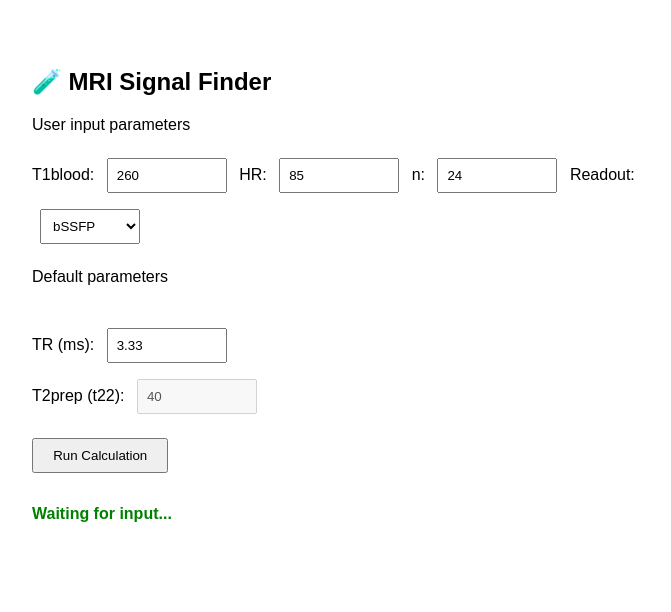
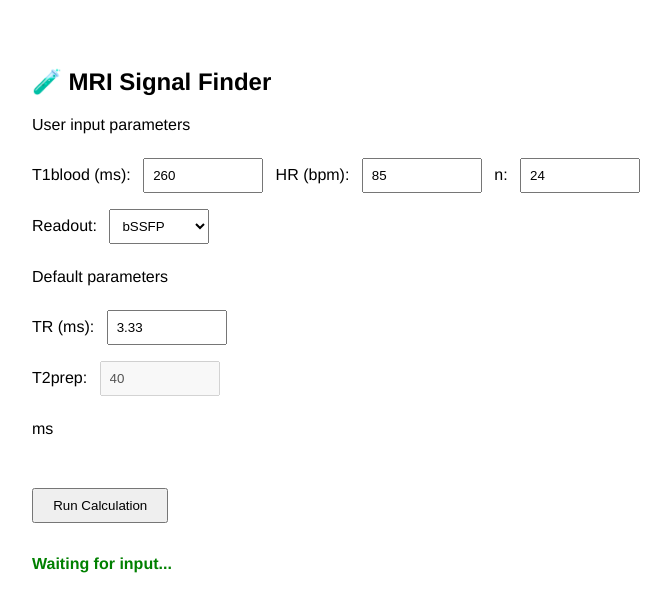
Before and after one commit to DongyueSi-KCL/GB-BOOST_signal-calc, a plain HTML site: page index.html in a window 1280 px wide. Shown: the whole page, without its empty margins (258-929 px from the left). Drawn offline with Linux system fonts and the light colour scheme.

Commit message:
Update index.html

```diff
--- a/index.html
+++ b/index.html
@@ -6,7 +6,7 @@
   <title>Pyodide MRI Signal Calculator</title>
   <script src="https://cdn.jsdelivr.net/pyodide/v0.24.1/full/pyodide.js"></script>
   <style>
-    body { font-family: sans-serif; max-width: 700px; margin: 2rem auto; padding: 1rem; }
+    body { font-family: Helvetica; max-width: 700px; margin: 2rem auto; padding: 1rem; }
     input, select { margin: 0.5rem; padding: 0.5rem; width: 100px; }
     button { padding: 0.5rem 1.2rem; margin: 1rem 0; }
     #output { margin-top: 1rem; font-weight: bold; color: green; white-space: pre-wrap; }
@@ -15,9 +15,10 @@
 <body>
   <h2>🧪 MRI Signal Finder</h2>
    <p>User input parameters</p>
-  <label>T1blood: <input type="number" id="T1blood" value="260" /></label>
-  <label>HR: <input type="number" id="HR" value="85" /></label>
+  <label>T1blood (ms): <input type="number" id="T1blood" value="260" /></label>
+  <label>HR (bpm): <input type="number" id="HR" value="85" /></label>
   <label>n: <input type="number" id="n" value="24" /></label>
+  <br />
   <label>Readout:
     <select id="readout" onchange="updateDefaults()">
       <option value="bSSFP">bSSFP</option>
@@ -25,10 +26,9 @@
     </select>
   </label>
   <p>Default parameters</p>
-  <br />
   <label>TR (ms): <input type="number" id="TR" value="3.33" step="0.01" /></label>
   <br />
-  <label>T2prep (t22): <input type="number" id="t22" value="40" disabled /></label>
+  <label>T2prep: <input type="number" id="t22" value="40" disabled /></label> <p>ms<p>
   <br />
   <button onclick="runCalculation()">Run Calculation</button>
   <div id="output">Waiting for input...</div>
```
